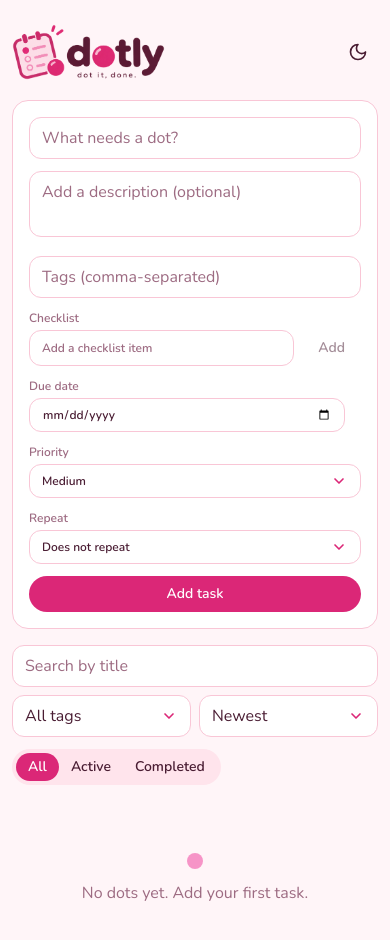
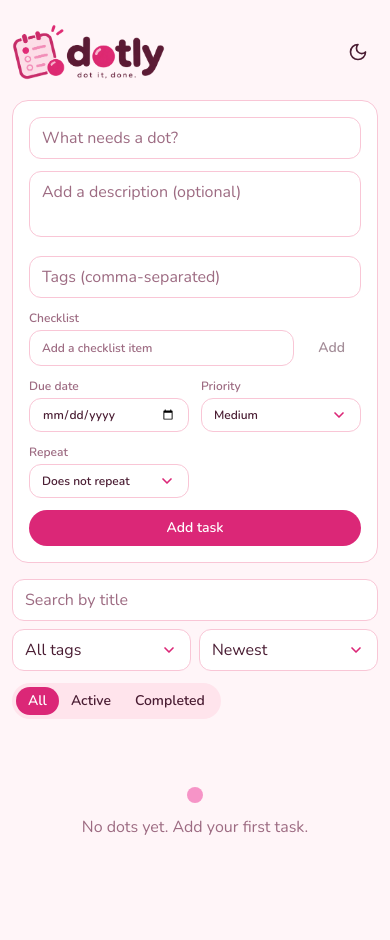
Before and after one commit to Lorena14-art/Dotly-Dot-it-done., a React (Vite) app: page / in a window 390 px wide. Shown: the top 940 px of the page. After the commit the page ends 911 px from the top, so only its background shows below. Built offline with nearby package versions, Linux system fonts and the light colour scheme.

Commit message:
Improve mobile task form layout
Co-authored-by: Copilot <223556219+Copilot@users.noreply.github.com>

```diff
--- a/src/components/tasks/TaskEditForm.tsx
+++ b/src/components/tasks/TaskEditForm.tsx
@@ -90,15 +90,17 @@ export function TaskEditForm({ task, onSave, onCancel }: TaskEditFormProps) {
       <Field label="Checklist">
         <ChecklistEditor items={checklist} onChange={setChecklist} />
       </Field>
-      <div className="grid min-w-0 grid-cols-1 gap-3 sm:grid-cols-2">
+      <div className="grid min-w-0 grid-cols-2 gap-3">
         <Field label="Due date" className="min-w-0">
+          <div className="w-full min-w-0">
             <Input
               type="date"
               value={dueDate}
               onChange={(e) => setDueDate(e.target.value)}
               aria-label="Due date"
-            className="w-[calc(100%-1rem)] dark:[color-scheme:dark] sm:w-full"
+              className="w-full min-w-0 cursor-pointer dark:[color-scheme:dark]"
             />
+          </div>
         </Field>
         <Field label="Priority" className="min-w-0">
           <Select
@@ -126,7 +128,7 @@ export function TaskEditForm({ task, onSave, onCancel }: TaskEditFormProps) {
             <option value="yearly">Yearly</option>
           </Select>
         </Field>
-        <div className="flex justify-end gap-2 sm:col-span-2">
+        <div className="col-span-2 flex justify-end gap-2">
           <Button variant="ghost" onClick={onCancel}>
             Cancel
           </Button>
--- a/src/components/tasks/TaskForm.tsx
+++ b/src/components/tasks/TaskForm.tsx
@@ -97,14 +97,16 @@ export function TaskForm({ onAdd }: TaskFormProps) {
         <ChecklistEditor items={checklist} onChange={setChecklist} />
       </Field>
 
-      <div className="grid min-w-0 grid-cols-1 gap-3 sm:grid-cols-2 lg:grid-cols-1 xl:grid-cols-2">
+      <div className="grid min-w-0 grid-cols-2 gap-3 lg:grid-cols-1 sm:grid-cols-2 xl:grid-cols-2">
         <Field label="Due date" className="min-w-0">
-          <Input
-            type="date"
-            value={dueDate}
-            onChange={(e) => setDueDate(e.target.value)}
-            className="w-[calc(100%-1rem)] dark:[color-scheme:dark] sm:w-full"
-          />
+          <div className="w-full min-w-0">
+            <Input
+              type="date"
+              value={dueDate}
+              onChange={(e) => setDueDate(e.target.value)}
+              className="w-full min-w-0 cursor-pointer dark:[color-scheme:dark]"
+            />
+          </div>
         </Field>
         <Field label="Priority" className="min-w-0">
           <Select
@@ -134,7 +136,7 @@ export function TaskForm({ onAdd }: TaskFormProps) {
         </Field>
         <Button
           type="submit"
-          className="w-full sm:col-span-2 lg:col-span-1 xl:col-span-2 xl:w-auto xl:justify-self-end"
+          className="col-span-2 w-full lg:col-span-1 xl:col-span-2 xl:w-auto xl:justify-self-end"
         >
           Add task
         </Button>
```
Lines whose indentation alone changed are shown as unchanged.
